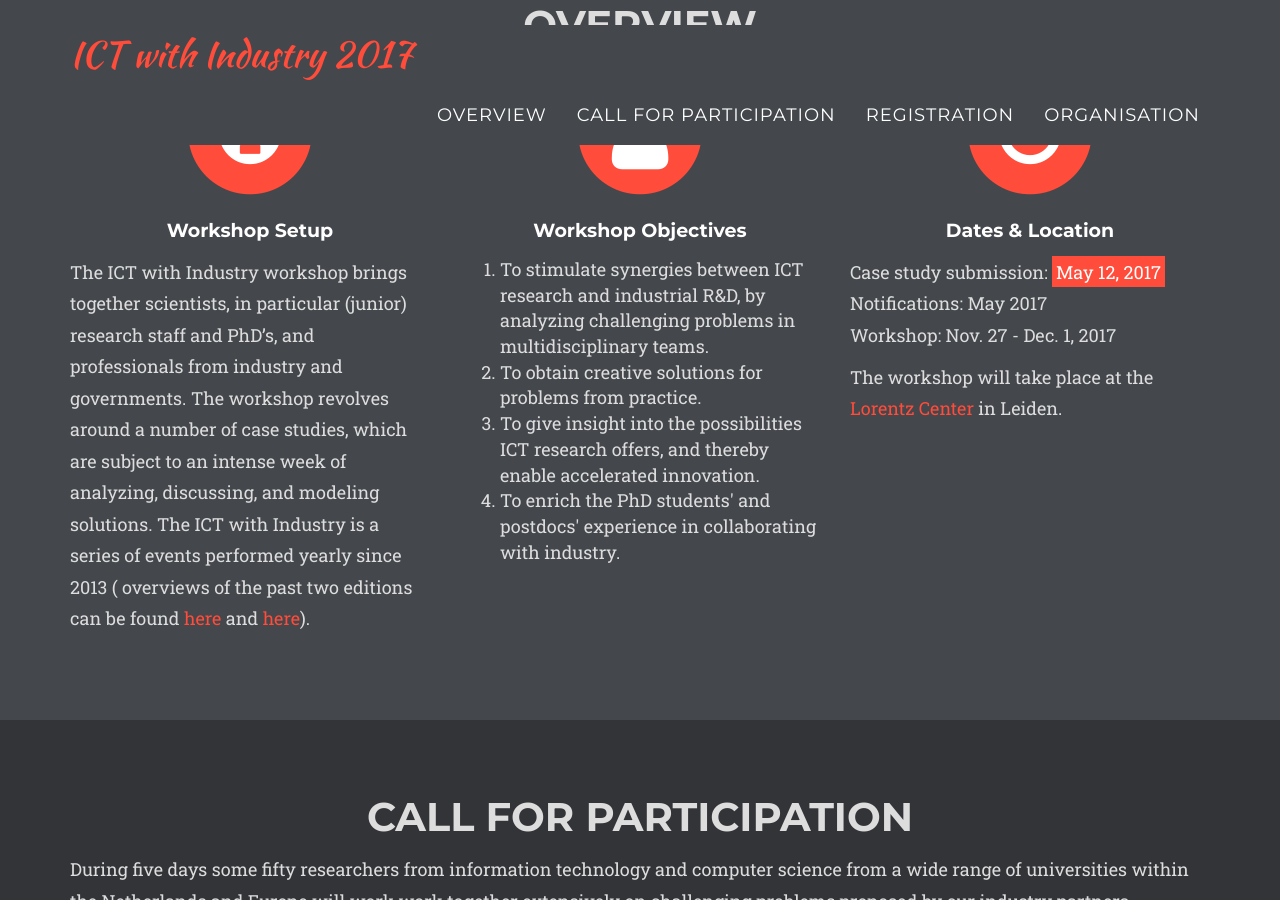
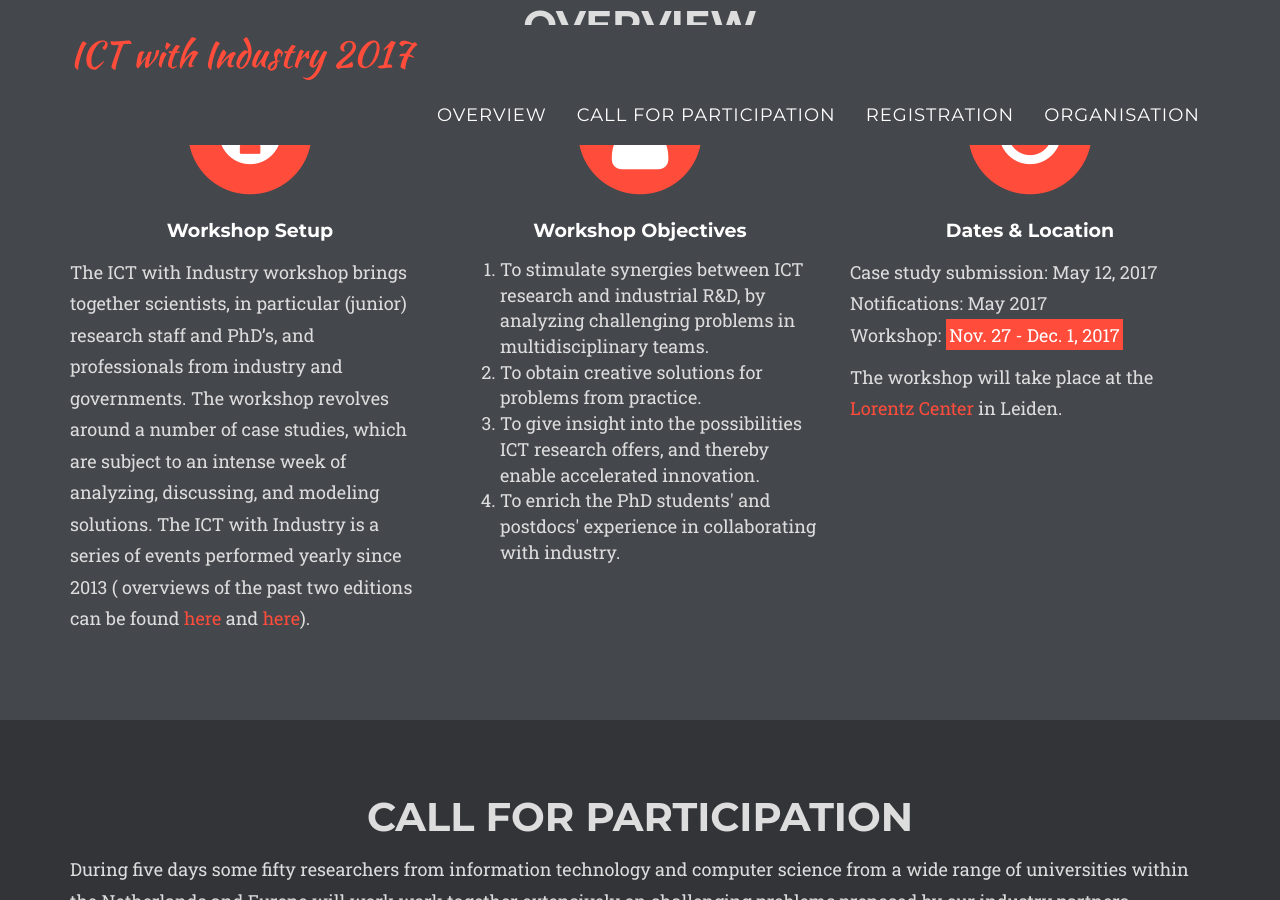
Before and after one commit to chauff/ictWI2017, a Jekyll site: the page built from index.html, in a window 1280 px wide and 900 px high, scrolled down 802 px. Built offline with Jekyll 4.4.1, drawn with Linux system fonts in a browser that asks for light colours; some web fonts are replaced; comment, search, counter and statistics services are not loaded.

```diff
--- a/_includes/overview.html
+++ b/_includes/overview.html
@@ -55,9 +55,9 @@
                     </span>
                     <h4 class="service-heading">Dates &amp; Location</h4>
                     <p class="text-left">
-                        Case study submission: <mark>May 12, 2017</mark><br>
+                        Case study submission: May 12, 2017<br>
                         Notifications: May 2017<br>
-                        Workshop: Nov. 27 - Dec. 1, 2017
+                        Workshop: <mark>Nov. 27 - Dec. 1, 2017</mark>
                     </p>
                     <p class="text-left">
                         The workshop will take place at the
```
